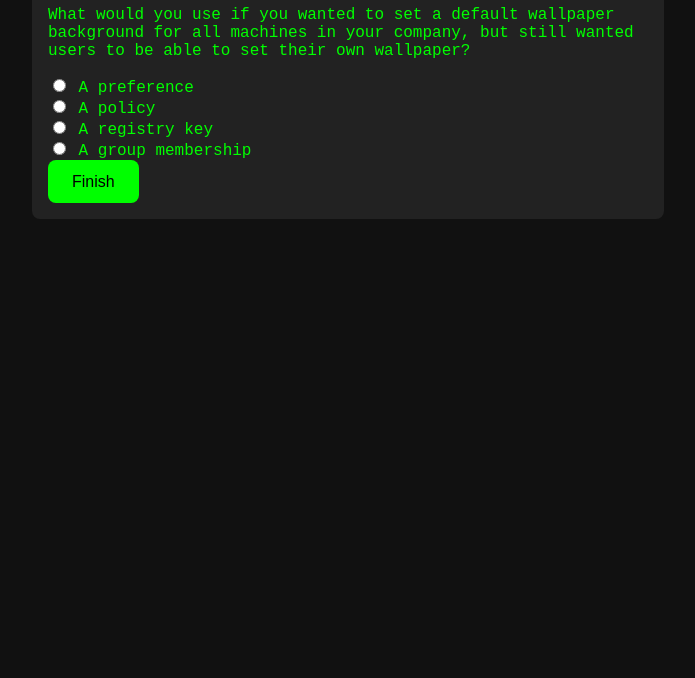
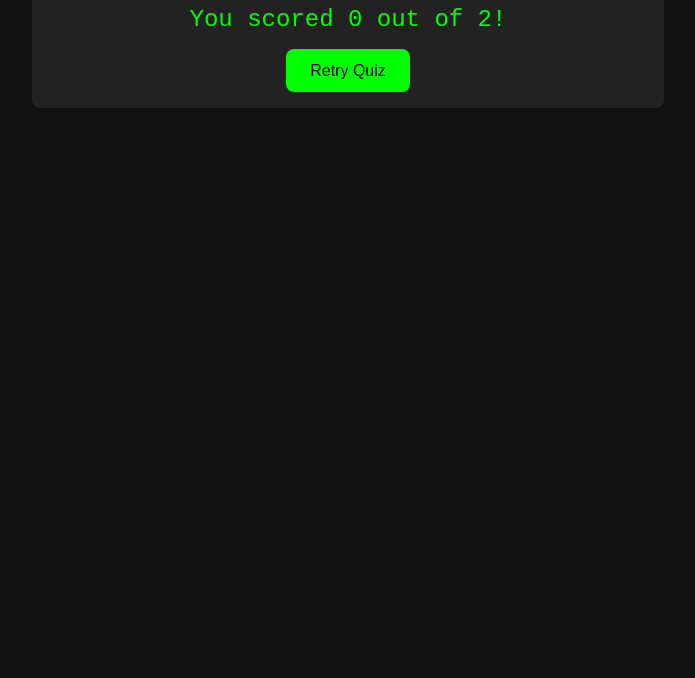
Before and after one commit to cybernetters/cybernetters.github.io, a plain HTML site: page code/courses/quizzes/quiz-1/results.html in a window 1280 px wide. Shown: the part 122-800 px from the top of the page, without its empty margins (292-987 px from the left). Drawn offline with Linux system fonts and the light colour scheme.

Commit message:
Update results.html

```diff
--- a/code/courses/quizzes/quiz-1/results.html
+++ b/code/courses/quizzes/quiz-1/results.html
@@ -3,39 +3,45 @@
 <head>
   <meta charset="UTF-8">
   <meta name="viewport" content="width=device-width, initial-scale=1.0">
-  <title>Quiz 1 - Question 3</title>
+  <title>Quiz 1 - Results</title>
   <link rel="stylesheet" href="../../../../styles.css">
   <style>
     body { background-color: #111; color: #00ff00; font-family: 'Courier New', monospace; }
-    .quiz-container { max-width: 600px; margin: 2rem auto; padding: 1rem; background: #222; border-radius: 8px; }
-    h1 { text-align: center; color: #00ff00; }
-    button { background: #00ff00; color: #000; padding: 0.8rem 1.5rem; border: none; border-radius: 8px; cursor: pointer; font-size: 1rem; }
-    button:hover { background: #008f00; }
+    .result-container { max-width: 600px; margin: 2rem auto; padding: 1rem; background: #222; border-radius: 8px; text-align: center; }
+    h1 { color: #00ff00; }
+    .score { font-size: 1.5rem; margin: 1rem 0; }
+    .retry { background: #00ff00; color: #000; padding: 0.8rem 1.5rem; border: none; border-radius: 8px; cursor: pointer; font-size: 1rem; }
+    .retry:hover { background: #008f00; }
   </style>
 </head>
 <body>
-  <div class="quiz-container">
-    <h1>Question 3</h1>
-    <p>What would you use if you wanted to set a default wallpaper background for all machines in your company, but still wanted users to be able to set their own wallpaper?</p>
-    <form id="question-form">
-      <label><input type="radio" name="q3" value="a"> A preference</label><br>
-      <label><input type="radio" name="q3" value="b"> A policy</label><br>
-      <label><input type="radio" name="q3" value="c"> A registry key</label><br>
-      <label><input type="radio" name="q3" value="d"> A group membership</label><br>
-      <button type="button" onclick="saveAnswer()">Finish</button>
-    </form>
+  <div class="result-container">
+    <h1>Quiz Results</h1>
+    <p class="score" id="score"></p>
+    <button class="retry" onclick="retryQuiz()">Retry Quiz</button>
   </div>
 
   <script>
-    function saveAnswer() {
-      const selected = document.querySelector('input[name="q3"]:checked');
-      if (!selected) {
-        alert("Please select an answer!");
-        return;
+    function calculateScore() {
+      const answers = { q1: 'a', q2: 'b' }; // Correct answers
+      let score = 0;
+      let totalQuestions = Object.keys(answers).length;
+
+      for (const [key, correctAnswer] of Object.entries(answers)) {
+        if (localStorage.getItem(key) === correctAnswer) {
+          score++;
+        }
       }
-      localStorage.setItem('q3', selected.value);
-      window.location.href = 'results.html';
+
+      document.getElementById('score').textContent = `You scored ${score} out of ${totalQuestions}!`;
     }
+
+    function retryQuiz() {
+      localStorage.clear(); // Clear all saved answers
+      window.location.href = 'q1.html'; // Redirect to the first question
+    }
+
+    calculateScore(); // Calculate and display the score
   </script>
 </body>
 </html>
```
